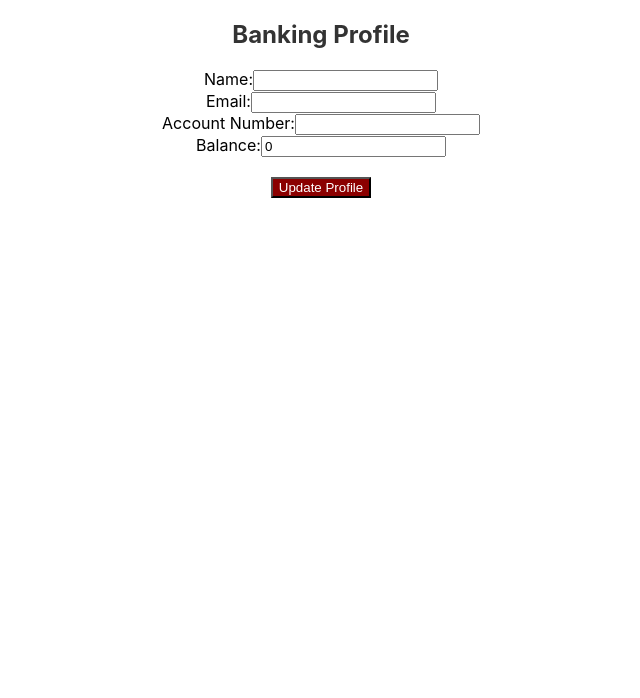
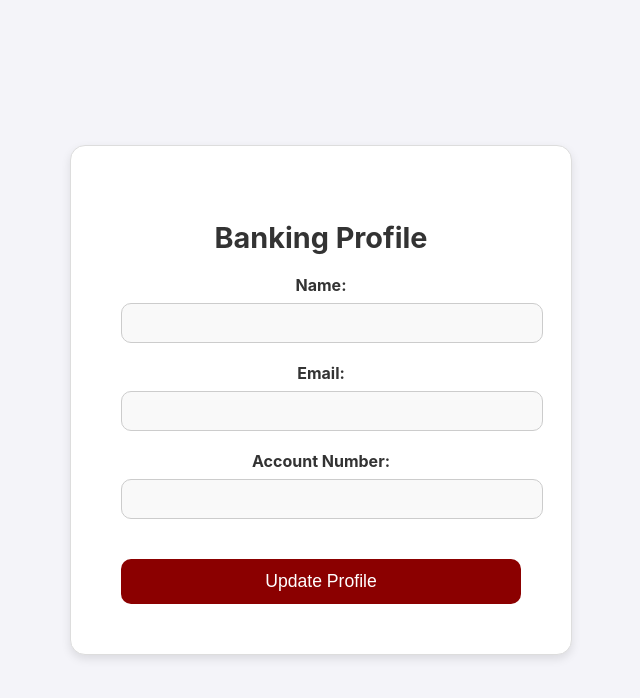
Before and after one commit to BankManagementSystemTechHive/banking-management, a React (Create React App) app: page /profile in a window 1280 px wide. Shown: the top 698 px of the page, without its empty margins (319-959 px from the left). Built offline with nearby package versions, Linux system fonts and the light colour scheme.

Commit message:
Profile styles

```diff
--- /dev/null
+++ b/src/pages/Profile.css
@@ -0,0 +1,90 @@
+/* General Styling for the Container */
+.banking-profile {
+    width: 400px; /* Center the form */
+    margin: 50px auto; /* Add spacing from the top */
+    padding: 50px;
+    border: 1px solid #ddd; /* Subtle border for structure */
+    border-radius: 15px; /* Matches login page style */
+    background-color: #fff; /* White background for contrast */
+    box-shadow: 0 4px 10px rgba(0, 0, 0, 0.1); /* Subtle shadow for depth */
+}
+
+/* Heading Styling */
+.banking-profile h2 {
+    font-size: 1.8em; /* Larger font size */
+    text-align: center; /* Center the heading */
+    margin-bottom: 20px; /* Spacing below the heading */
+    color: #333; /* Dark text color */
+}
+
+/* Label Styling */
+.banking-profile label {
+    display: block; /* Ensure labels are above inputs */
+    font-weight: bold; /* Make labels prominent */
+    margin-bottom: 8px; /* Spacing below labels */
+    color: #333; /* Consistent text color */
+}
+
+/* Input Fields Styling */
+.banking-profile input {
+    width: 100%; /* Full-width inputs */
+    padding: 10px; /* Add padding for better usability */
+    margin-bottom: 20px; /* Spacing below each input */
+    border: 1px solid #ccc; /* Subtle border for structure */
+    border-radius: 10px; /* Matches login page style */
+    font-size: 1em; /* Standard font size */
+    background-color: #f9f9f9; /* Slightly off-white for inputs */
+    transition: border-color 0.3s ease; /* Smooth border changes */
+}
+
+/* Input Fields Focus Styling */
+.banking-profile input:focus {
+    border-color: #8B0000; /* Consistent with login form */
+    outline: none; /* Removes default browser outline */
+    box-shadow: 0 0 5px rgba(139, 0, 0, 0.5); /* Adds a subtle glow */
+}
+
+/* Button Styling */
+.banking-profile button {
+    display: block; /* Ensures button stretches full width */
+    width: 100%; /* Full-width button */
+    padding: 12px; /* Comfortable padding for clickability */
+    font-size: 1.1em; /* Slightly larger font for emphasis */
+    color: white; /* White text for contrast */
+    background-color: #8B0000; /* Matches login form's color scheme */
+    border: none; /* Removes default button border */
+    border-radius: 10px; /* Consistent radius styling */
+    cursor: pointer; /* Pointer cursor for better UX */
+    text-transform: none; /* Prevents text capitalization */
+    transition: background-color 0.3s ease; /* Smooth hover effect */
+}
+
+/* Button Hover Effect */
+.banking-profile button:hover {
+    background-color: #660000; /* Darker shade for hover */
+}
+
+/* Success/Error Message Styling */
+.message {
+    text-align: center; /* Center the message */
+    margin-top: 15px; /* Spacing from the form */
+    font-size: 1em; /* Standard font size */
+}
+
+.success-message {
+    color: #28a745; /* Green for success */
+    font-weight: bold;
+}
+
+.error-message {
+    color: #dc3545; /* Red for errors */
+    font-weight: bold;
+}
+
+/* Responsive Design */
+@media (max-width: 768px) {
+    .banking-profile {
+        width: 90%; /* Use most of the viewport width */
+        padding: 15px; /* Slightly reduced padding */
+    }
+}
--- a/src/pages/Profile.jsx
+++ b/src/pages/Profile.jsx
@@ -1,13 +1,13 @@
 // src/components/BankingProfile.js
 
 import React, { useState } from 'react';
+import './Profile.css'
 
 const BankingProfile = () => {
   const [profile, setProfile] = useState({
     name: '',
     email: '',
     accountNumber: '',
-    balance: 0,
   });
 
   const handleChange = (e) => {
@@ -22,6 +22,7 @@ const BankingProfile = () => {
   };
 
   return (
+    <div className="login-container">
     <div className="banking-profile">
       <h2>Banking Profile</h2>
 
@@ -56,18 +57,9 @@ const BankingProfile = () => {
             required
           />
         </div>
-        <div>
-          <label>Balance:</label>
-          <input
-            type="number"
-            name="balance"
-            value={profile.balance}
-            onChange={handleChange}
-            required
-          />
-        </div>
         <button type="submit">Update Profile</button>
       </form>
+    </div>
     </div>
   );
 };
```
